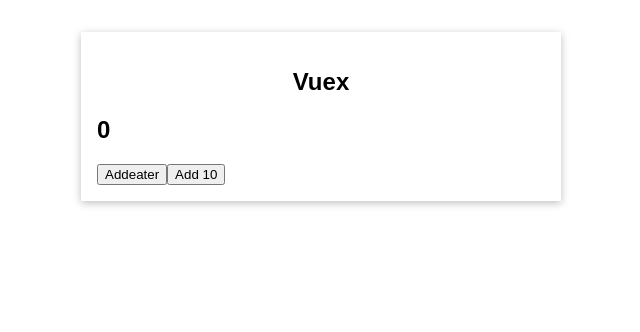
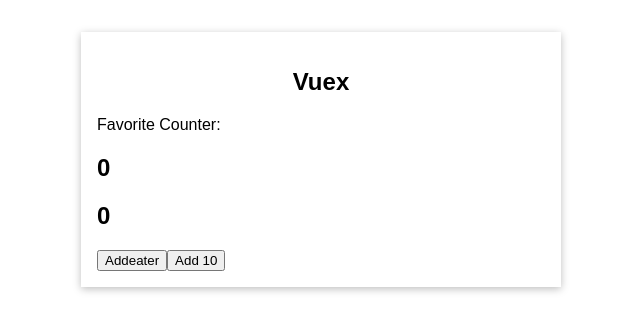
Before and after one commit to cigna2020/vuex_project, a Vue app: page / in a window 1280 px wide. Shown: the top 332 px of the page, without its empty margins (319-959 px from the left). Built offline with nearby package versions, Linux system fonts and the light colour scheme.

Commit message:
Add 'getters' in main.js to maintain 'state' in different components

```diff
--- a/src/App.vue
+++ b/src/App.vue
@@ -1,5 +1,6 @@
 <template>
   <base-container title="Vuex">
+    <FavoriteCounter></FavoriteCounter>
     <TheCounter></TheCounter>
     <button @click="addOne">Add 10</button>
   </base-container>
@@ -8,19 +9,21 @@
 <script>
 import BaseContainer from './components/BaseContainer.vue';
 import TheCounter from './components/TheCounter';
+import FavoriteCounter from './components/FavoriteCounter';
 
 export default {
   components: {
     BaseContainer,
-    TheCounter
+    TheCounter,
+    FavoriteCounter
   },
-  computed() {
-    this.$store.state.counter;
-  },
+  //   computed() {
+  //     this.$store.state.counter;
+  //   },
   methods: {
     addOne() {
       //   this.$store.commit('increaser');
-      this.$store.commit('increment', { value: 10 });
+      this.$store.commit({ type: 'increment', value: 10 });
     }
   }
 };
--- /dev/null
+++ b/src/components/FavoriteCounter.vue
@@ -0,0 +1,14 @@
+<template>
+  <p>Favorite Counter:</p>
+  <h2>{{ counter }}</h2>
+</template>
+
+<script>
+export default {
+  computed: {
+    counter() {
+      return this.$store.getters.normalizedCounter;
+    }
+  }
+};
+</script>
--- a/src/components/TheCounter.vue
+++ b/src/components/TheCounter.vue
@@ -1,10 +1,15 @@
 <template>
-  <h2>{{ $store.state.counter }}</h2>
+  <h2>{{ count }}</h2>
   <button @click="addONe">Addeater</button>
 </template>
 
 <script>
 export default {
+  computed: {
+    count() {
+      return this.$store.getters.finalCounter;
+    }
+  },
   methods: {
     addONe() {
       this.$store.commit('increaser');
--- a/src/main.js
+++ b/src/main.js
@@ -18,6 +18,21 @@
         increment(state, payload) {
             state.counter += payload.value;
         }
+    },
+    getters: {
+        finalCounter(state) {
+            return state.counter * 3;
+        },
+        normalizedCounter(state, getters) {
+            const finalCounter = getters.finalCounter;
+            if (finalCounter < 0) {
+                return 0;
+            }
+            if (finalCounter > 100) {
+                return 100;
+            }
+            return finalCounter;
+        }
     }
 })
 
```
